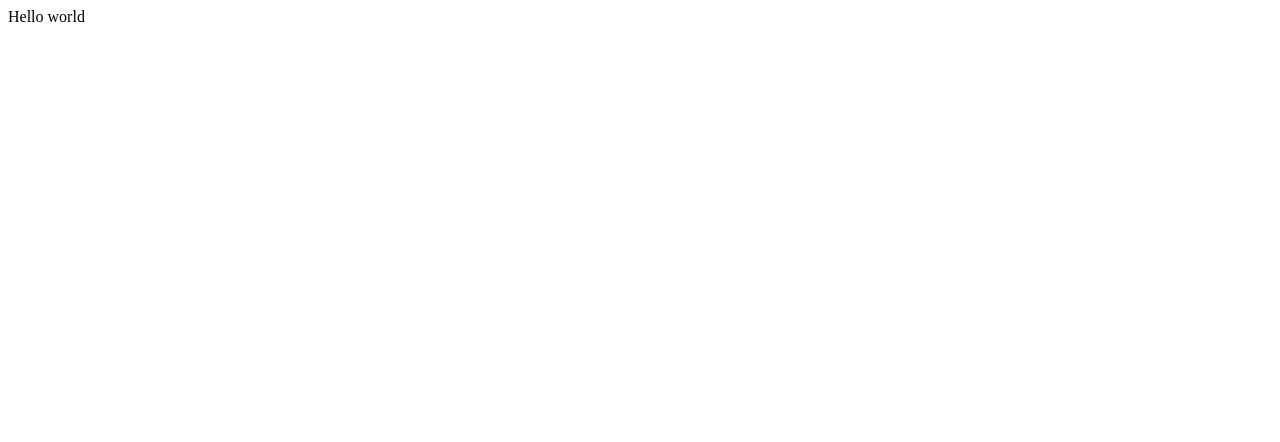
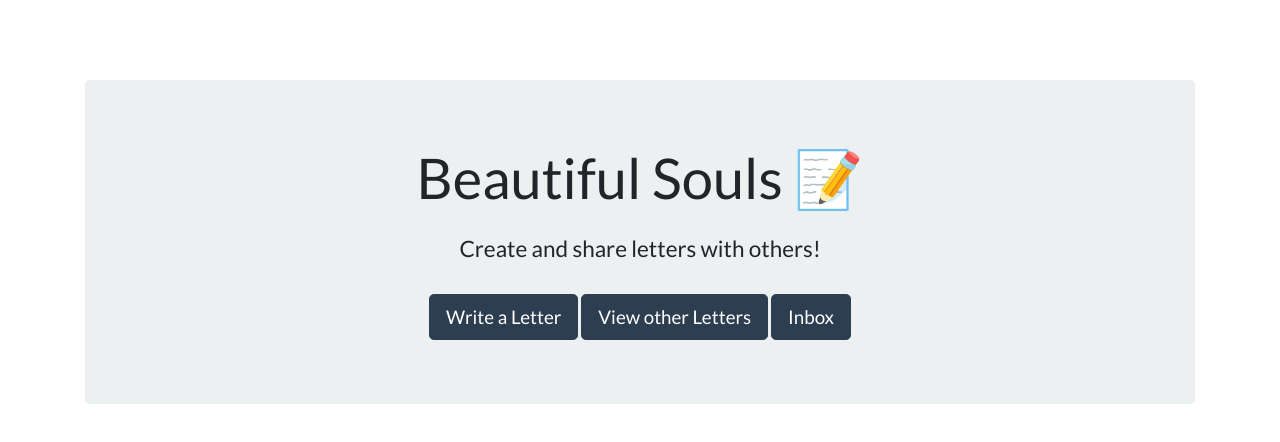
Before and after one commit to codelyss/Beautiful_Souls, a plain HTML site: page views/main.html in a window 1280 px wide. Drawn offline with nearby package versions, Linux system fonts and the light colour scheme.

Commit message:
Initialized create, view, and inbox html files.

```diff
--- a/views/main.html
+++ b/views/main.html
@@ -1,8 +1,25 @@
-<html>
-    <head>
+<!DOCTYPE html>
+<html lang="en">
 
-    </head>
-    <body>
-        Hello world
-    </body>
+<head>
+  <meta charset="UTF-8">
+  <meta name="viewport" content="width=device-width, initial-scale=1.0">
+  <meta http-equiv="X-UA-Compatible" content="ie=edge">
+  <title>Beautiful Souls</title>
+  <link rel="stylesheet" href="https://cdnjs.cloudflare.com/ajax/libs/bootswatch/4.1.3/flatly/bootstrap.min.css" />
+</head>
+
+<body>
+  <div class="container">
+    <div style="margin-top: 80px;" class="jumbotron text-center">
+      <h1 class="display-4">Beautiful Souls <span role="img" aria-label="Memo">📝</span></h1>
+      <h4 class="mt-4">Create and share letters with others!</h4>
+      <a class="btn btn-primary btn-lg mt-4" href="/create" role="button">Write a Letter</a>
+      <a class="btn btn-primary btn-lg mt-4" href="/view" role="button">View other Letters</a>
+      <a class="btn btn-primary btn-lg mt-4" href="/inbox" role="button">Inbox</a>
+    </div>
+  </div>
+  <script src="https://cdnjs.cloudflare.com/ajax/libs/jquery/3.3.1/jquery.min.js"></script>
+</body>
+
 </html>
```
Also changed, not shown: views/create.html (added, +8 -0 lines), views/inbox.html (added, +8 -0 lines), views/view.html (added, +8 -0 lines).
